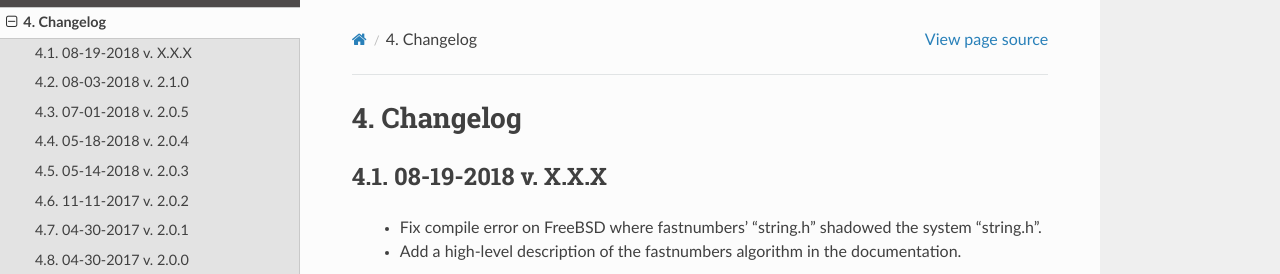
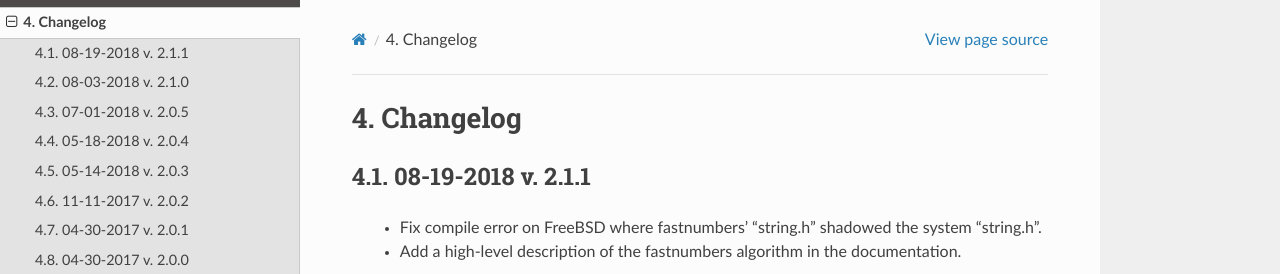
Before and after one commit to SethMMorton/fastnumbers, a Sphinx documentation site: the page built from docs/source/changelog.rst, in a window 1280 px wide and 900 px high. Shown: the top 274 px of the window. Built offline with Sphinx 7.4.7 and the Read the Docs theme 2.0.0, drawn with Linux system fonts in a browser that asks for light colours.

Commit message:
Bump version: 2.1.0 → 2.1.1

```diff
--- a/docs/source/changelog.rst
+++ b/docs/source/changelog.rst
@@ -3,7 +3,7 @@
 Changelog
 ---------
 
-08-19-2018 v. X.X.X
+08-19-2018 v. 2.1.1
 '''''''''''''''''''
 
     - Fix compile error on FreeBSD where fastnumbers' "string.h"
--- a/docs/source/conf.py
+++ b/docs/source/conf.py
@@ -67,7 +67,7 @@ copyright = u'2014, Seth M. Morton'
 # built documents.
 #
 # The full version, including alpha/beta/rc tags.
-release = '2.1.0'
+release = '2.1.1'
 # The short X.Y version.
 version = '.'.join(release.split('.')[0:2])
 
--- a/setup.cfg
+++ b/setup.cfg
@@ -1,5 +1,5 @@
 [bumpversion]
-current_version = 2.1.0
+current_version = 2.1.1
 commit = True
 tag = True
 tag_name = {new_version}
--- a/setup.py
+++ b/setup.py
@@ -13,7 +13,7 @@ from setuptools import setup, Extension
 # All other data is in the setup.cfg file.
 setup(
     name='fastnumbers',
-    version='2.1.0',
+    version='2.1.1',
     ext_modules=[
         Extension(
             'fastnumbers', sorted(glob.glob('src/*.c')),
```
Also changed, not shown: 1 other file.
